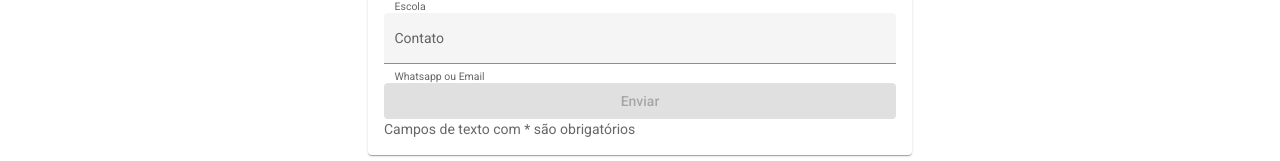
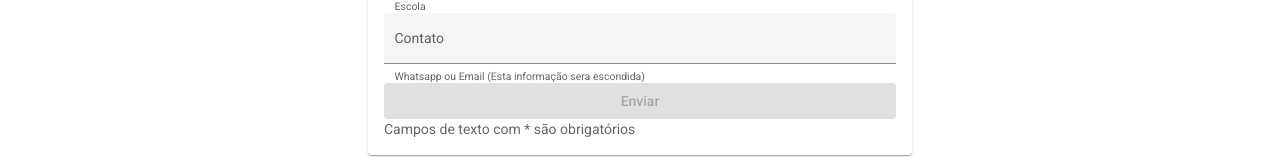
Before and after one commit to GabrielMeloBatista/contador-pontos, an Angular app: page /form in a window 1280 px wide. Shown: the part 429-590 px from the top of the page. Built offline with nearby package versions, Linux system fonts and the light colour scheme.

Commit message:
Adicionado aviso no formulario

```diff
--- a/src/app/form/form.component.html
+++ b/src/app/form/form.component.html
@@ -25,7 +25,7 @@
     <mat-form-field appearance="fill" class="width-max">
       <mat-label>Contato</mat-label>
       <input matInput class="width-max" placeholder="contato" formControlName='contato' maxlength="60">
-      <mat-hint>Whatsapp ou Email</mat-hint>
+      <mat-hint>Whatsapp ou Email (Esta informação sera escondida)</mat-hint>
     </mat-form-field>
 
     <button mat-raised-button class="width-max" color='primary' [disabled]="!pontuacao.valid"
```
